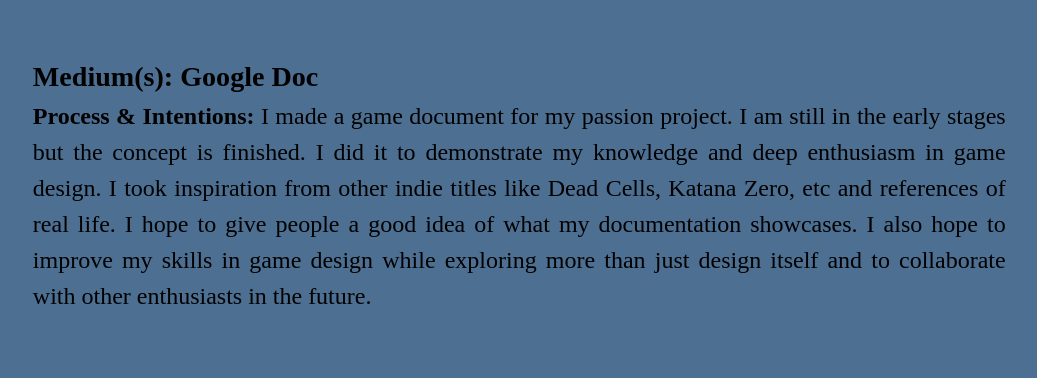
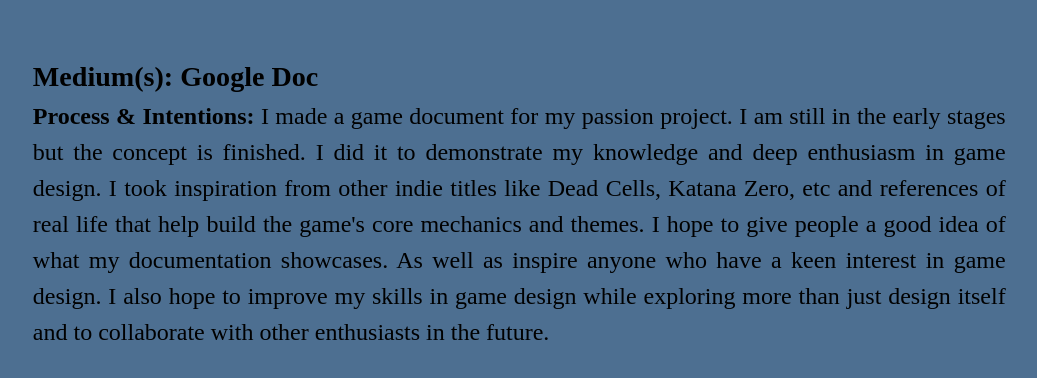
Before and after one commit to Lee-Sifu/JasonLee.github.io, a plain HTML site: page Game-Doc.html in a window 1280 px wide. Shown: the part 72-450 px from the top of the page, without its empty margins (121-1158 px from the left). Drawn offline with Linux system fonts and the light colour scheme.

Commit message:
Update Game-Doc.html

```diff
--- a/Game-Doc.html
+++ b/Game-Doc.html
@@ -23,8 +23,8 @@
             <b>Process & Intentions:</b>
             I made a game document for my passion project. I am still in the early stages but the concept is finished.
              I did it to demonstrate my knowledge and deep enthusiasm in game design.
-             I took  inspiration from other indie titles like Dead Cells, Katana Zero, etc and references of real life.
-             I hope to give people a good idea of what my documentation showcases.
+             I took  inspiration from other indie titles like Dead Cells, Katana Zero, etc and references of real life that help build the game's core mechanics and themes.
+             I hope to give people a good idea of what my documentation showcases. As well as inspire anyone who have a keen interest in game design.
              I also hope to improve my skills in game design while exploring more than just design itself and to collaborate with other enthusiasts in the future.
          </p>
     </section>
```
